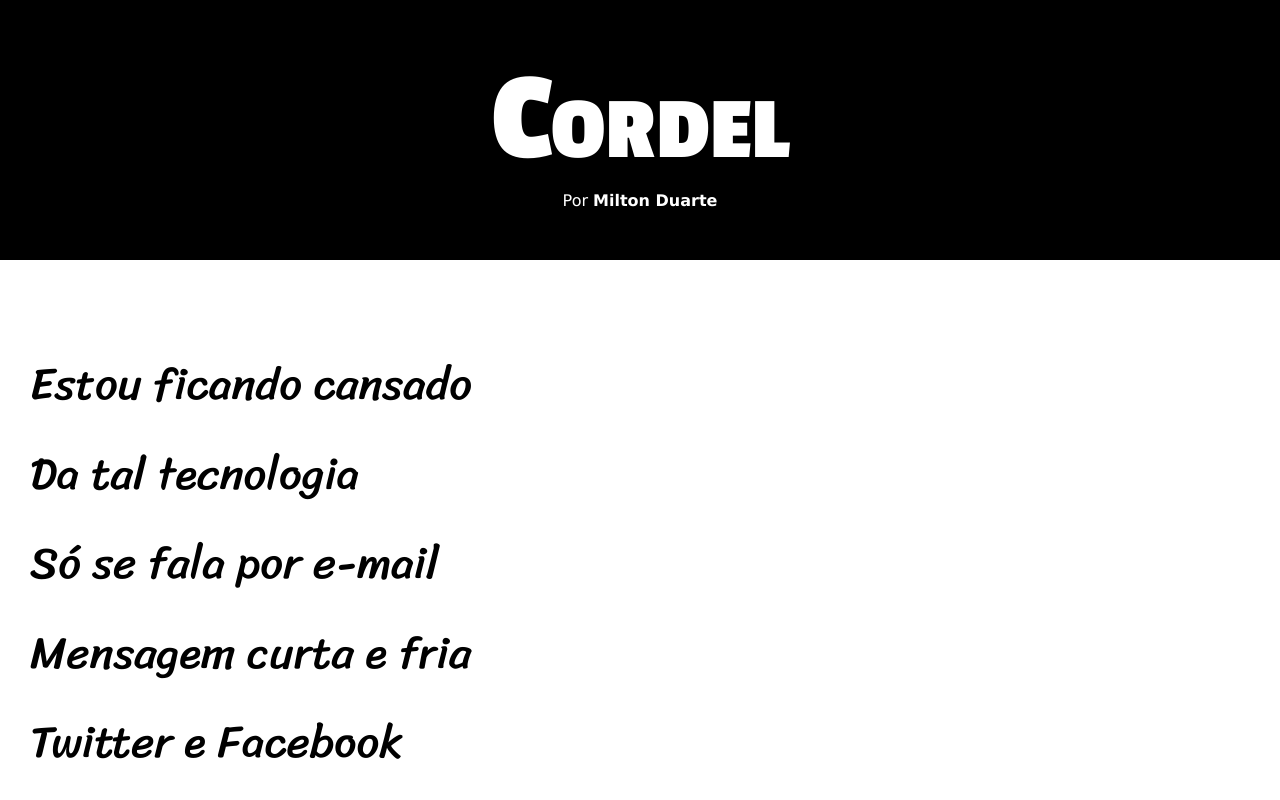
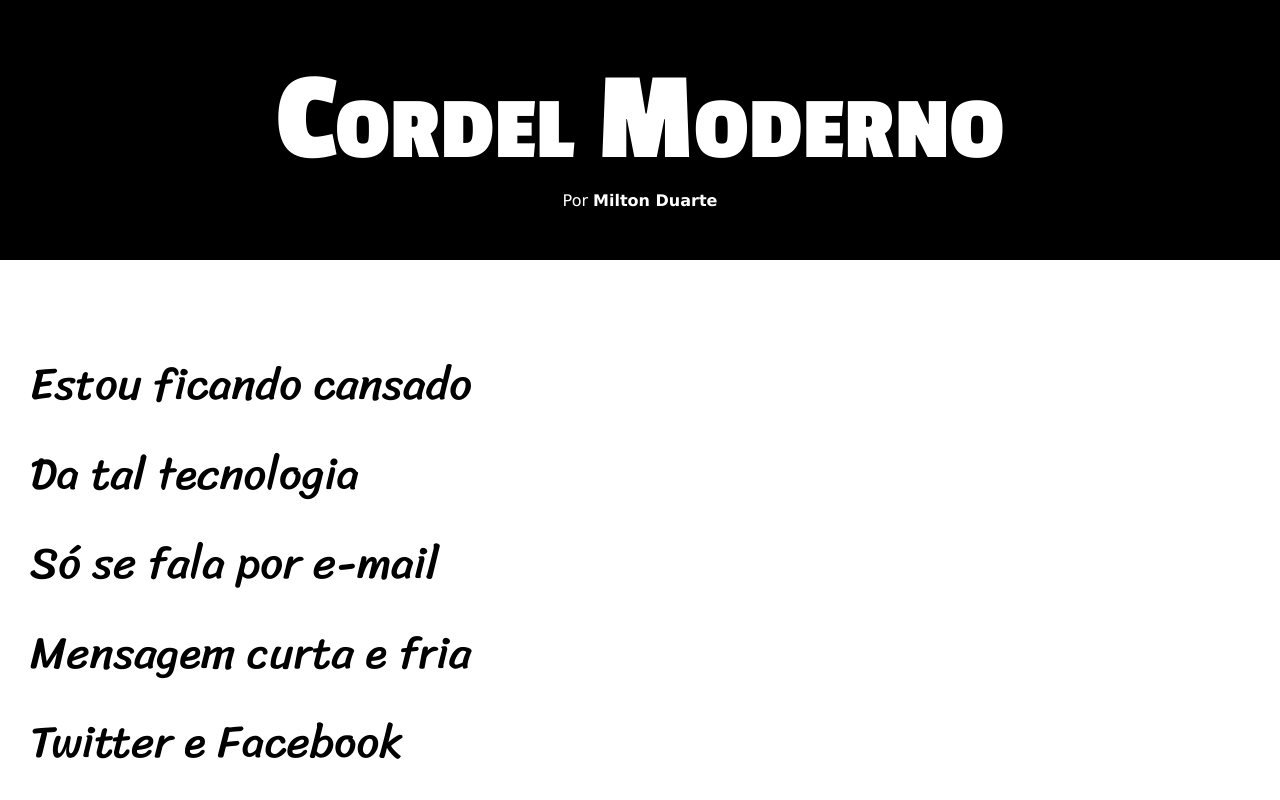
Before and after one commit to YagoLopesFranca/projeto-cordel, a plain HTML site: page Index.html in a window 1280 px wide. Shown: the top 800 px of the page. Drawn offline with Linux system fonts and the light colour scheme.

```diff
--- a/Index.html
+++ b/Index.html
@@ -8,7 +8,7 @@
   </head>
   <body>
     <header>
-      <h1>Cordel</h1>
+      <h1>Cordel Moderno</h1>
       <p>
         Por
         <a
```
